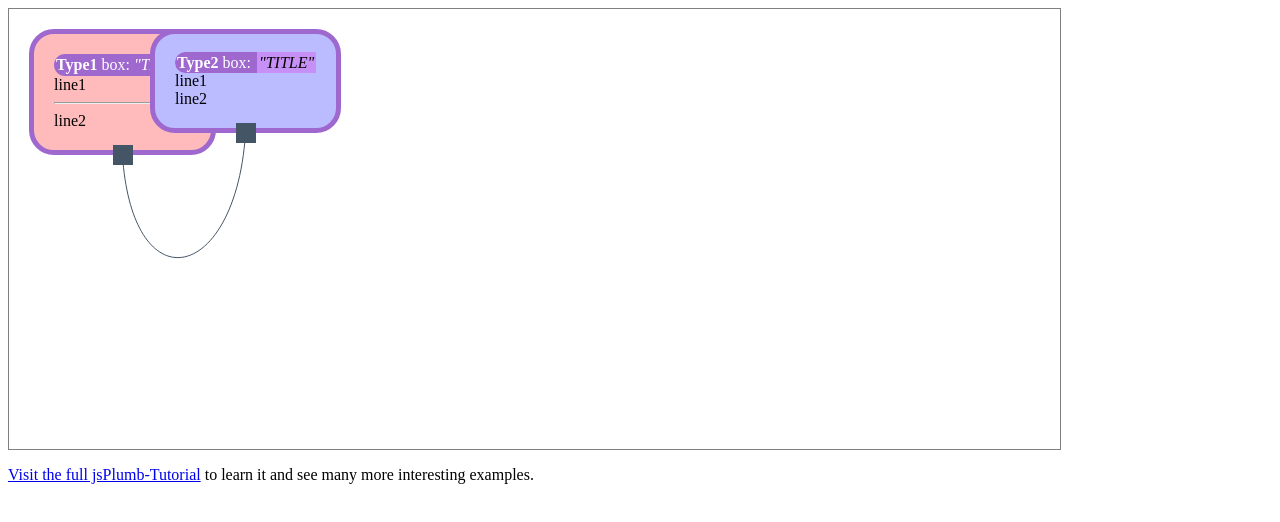
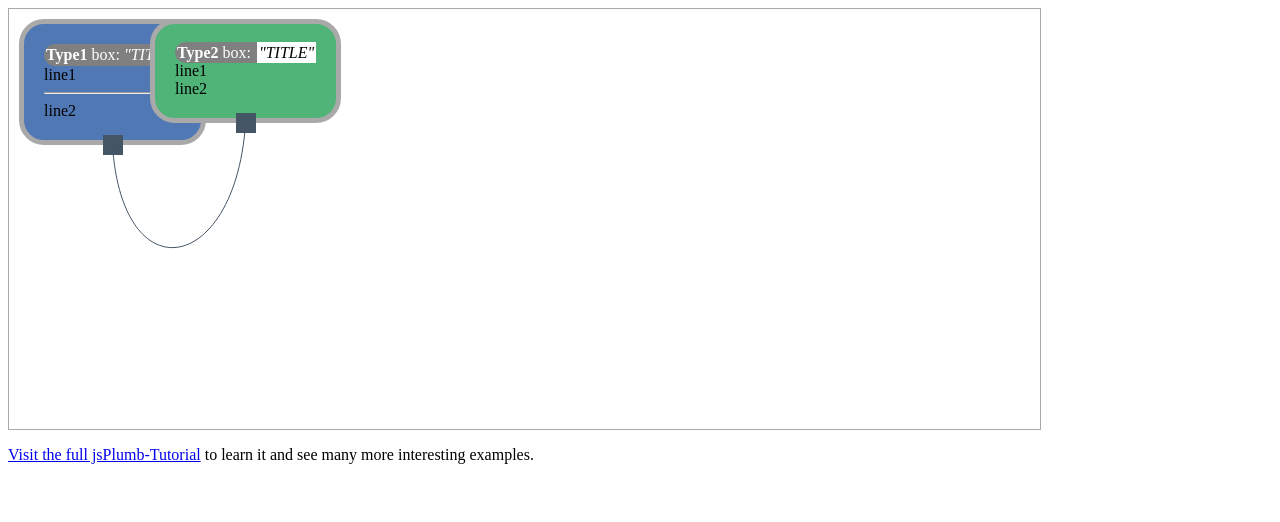
Before and after one commit to mjbright/playground.jsPlumb, a plain HTML site: page tutorials/tutorial1.freedevelopertutorials.com.draggableElements/index.html in a window 1280 px wide. Drawn offline with Linux system fonts and the light colour scheme.

Commit message:
Ils n'arrentent pas le progres ... more style

```diff
--- a/tutorials/tutorial1.freedevelopertutorials.com.draggableElements/css/style.css
+++ b/tutorials/tutorial1.freedevelopertutorials.com.draggableElements/css/style.css
@@ -1,32 +1,42 @@
 
 
+:root {
+    --main-bg-color:     grey;
+    --main-border-color: darkgrey;
+
+    --title-color:       grey;
+    --title-left-color:  grey;
+    --title-right-color: white;
+
+    --type1-bg-color: rgb(80, 120, 180);
+    --type2-bg-color: rgb(80, 180, 120);
+
+  }
+
 #diagramContainer {
-    padding: 20px;
+    padding: 10px;
     width:80%; height: 400px;
-    border: 1px solid gray;
+
+    border: 1px solid var(--main-border-color);
 }
 
 .item {
     /* Added to enable draggable elements: */
     position: absolute;
 
+    background: solid var(--main-bg-color);
+
     height:80px; width: 80px;
-    border: 1px solid blue;
+    border: 1px solid var(--main-border-color);
 }
 
 /* line_container used to contain 2 blocks on same line: */
-.line_container
-{
-    text-align:center;
-}
-.block1,.block2
-{
-    display:inline;
-}
+.line_container  {  text-align:center;  }
+.block1, .block2 {  display:inline;     }
 
 .title-rounded {
     border-radius: 25px;
-    background: rgb(158, 104, 206);
+    background: var(--title-color);
     color: white;
 
     padding: 2px;
@@ -37,23 +47,19 @@
 
 .title-left-rounded {
     border-radius: 25px 0px 0px 25px;
-    background: rgb(158, 104, 206);
+    background: var(--title-left-color);
     color: white;
 
     padding: 2px;
-    /*width: max-content;*/
-    /* width: 180px;*/
     height: 18px;
 }
 
 .title-right-rounded {
     /*border-radius: 0px 25px 25px 0px;*/
-    background: rgb(198, 144, 246);
+    background: var(--title-right-color);
     color: black;
 
     padding: 2px;
-    /*width: max-content;*/
-    /* width: 180px;*/
     height: 18px;
 }
 
@@ -62,9 +68,9 @@
 
     border-style: solid;
     border-width: 5px;
-    border-color: rgb(158, 104, 206);
+    border-color: var(--main-border-color);
 
-    background: #fbb;
+    background: var(--type1-bg-color);
     padding: 20px;
 
     /* Adapt size to content: */
@@ -78,9 +84,9 @@
 
     border-style: solid;
     border-width: 5px;
-    border-color: rgb(158, 104, 206);
+    border-color: var(--main-border-color);
 
-    background: #bbf;
+    background: var(--type2-bg-color);
     padding: 20px;
 
     /* Adapt size to content: */
```
